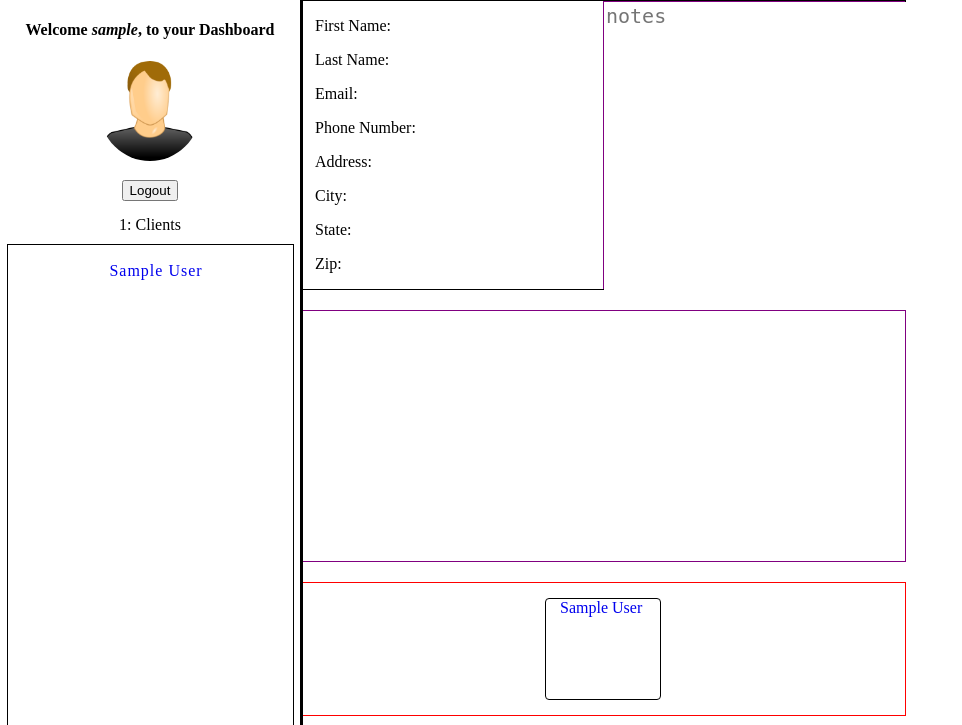
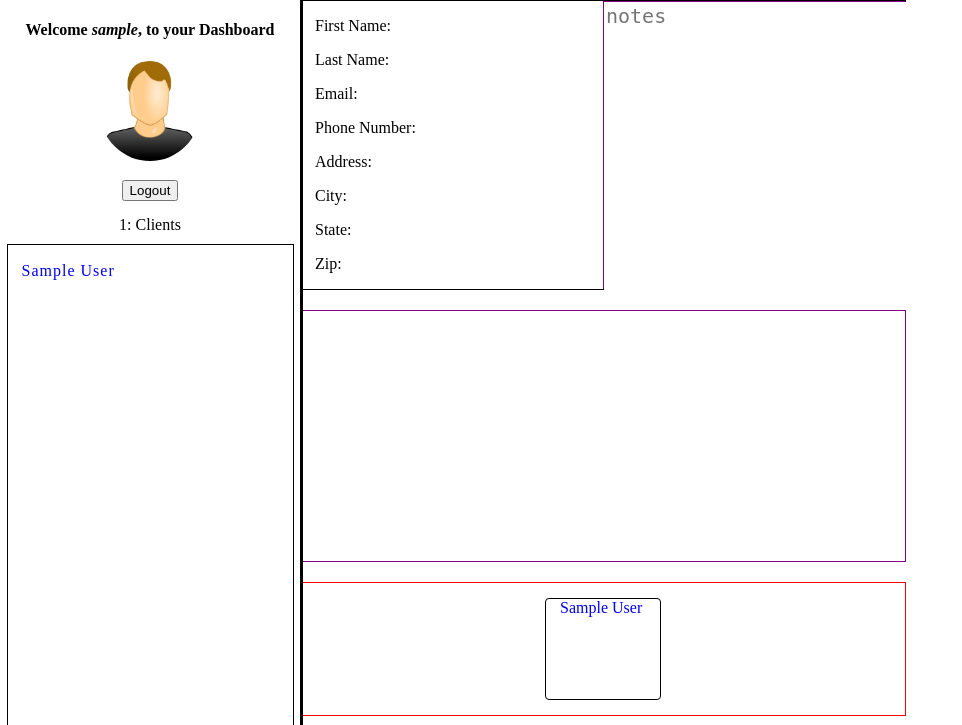
Before and after one commit to Hiaximize/incredibleCutz, a Node server app: page /app in a window 1280 px wide. Shown: the top 725 px of the page, without its empty margins (0-962 px from the left). Run offline with Node 20, Linux system fonts and the light colour scheme; a user stored in the database is signed in; tables that the repository leaves empty hold one stand-in row (values such as "Sample post"); some libraries are stand-ins or nearby versions.

Commit message:
made the customerNames text align left

```diff
--- a/public/css/dashboard.css
+++ b/public/css/dashboard.css
@@ -94,7 +94,7 @@ body{
     list-style: none;
     margin: 15px auto;
     letter-spacing: 1px;
-    /* border: 1px solid black; */
+    text-align: left;
     padding: 2px;
 }
 
```
